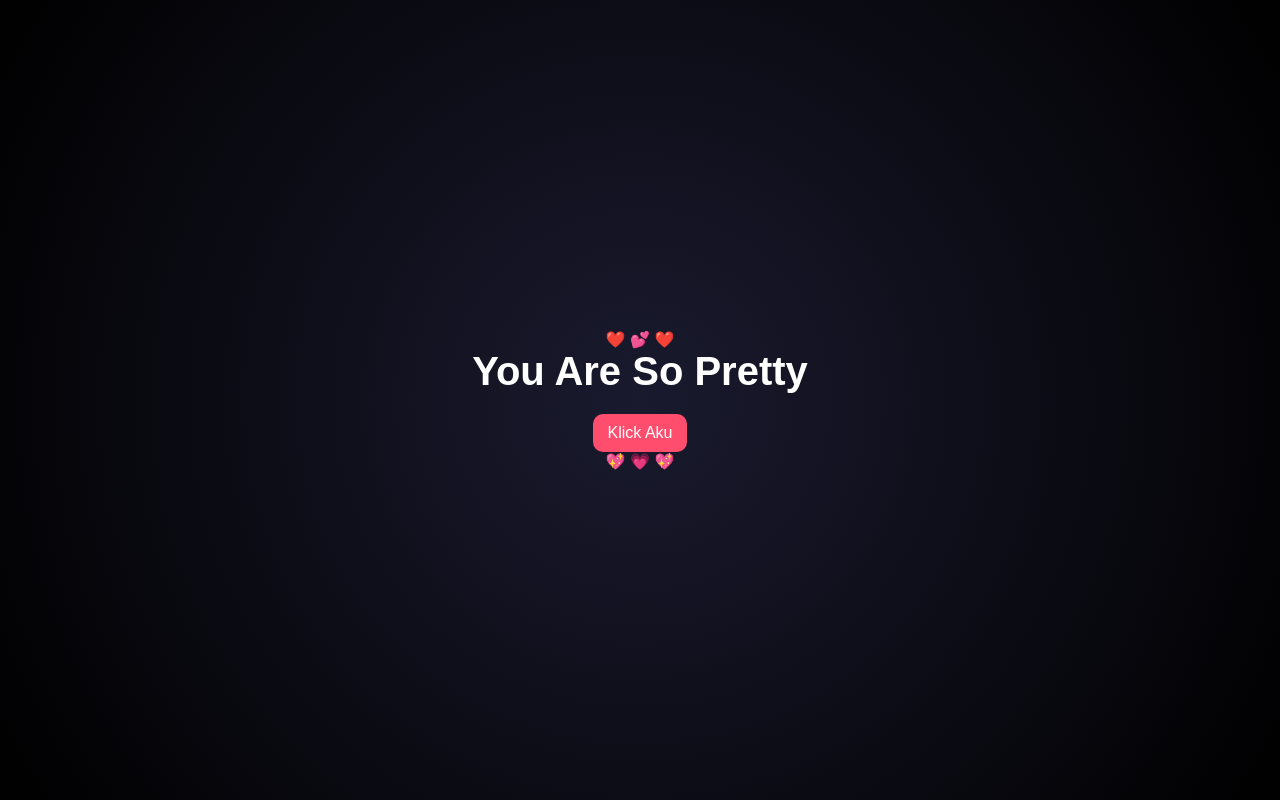
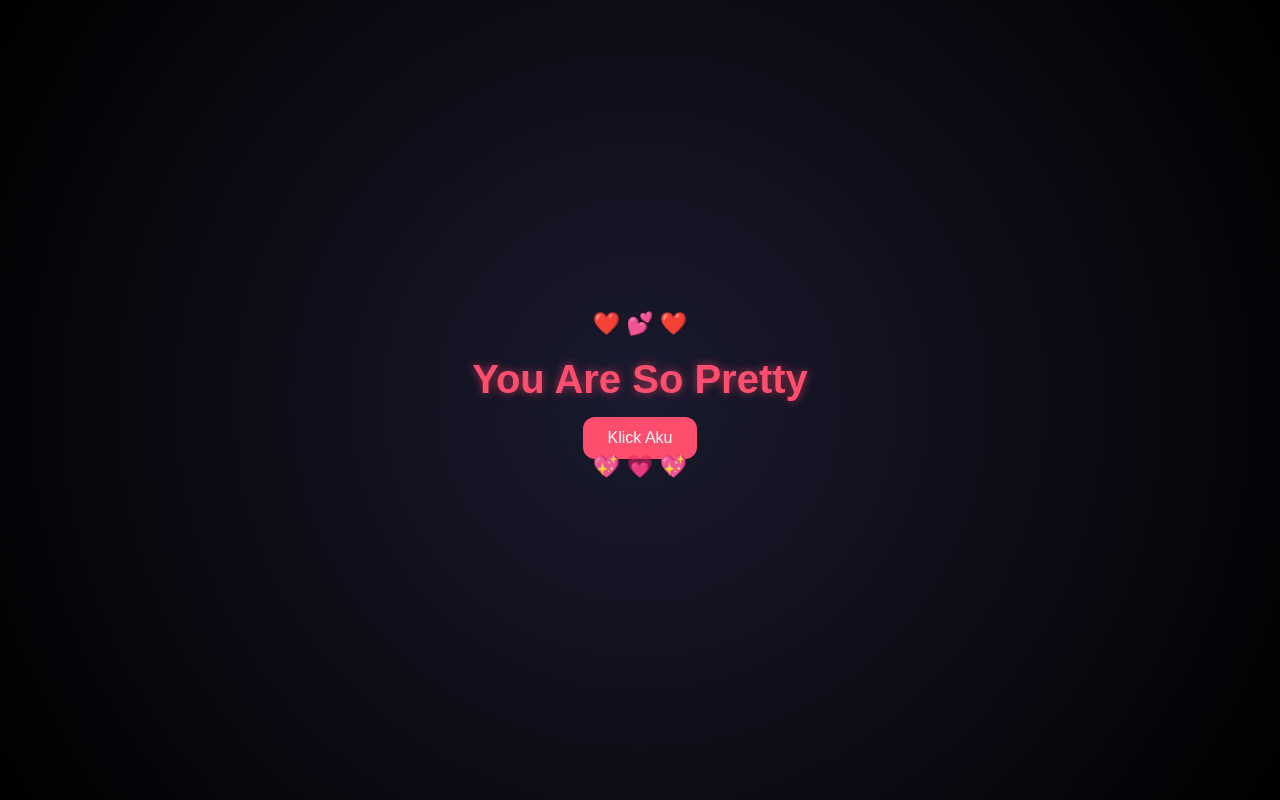
Before and after one commit to mlf167937-svg/Rauf, a Flask app: page / in a window 1280 px wide. Run offline with Flask 3, Linux system fonts and the light colour scheme.

Commit message:
Update style.css

```diff
--- a/static/style.css
+++ b/static/style.css
@@ -2,12 +2,12 @@
   margin:0;
   padding:0;
   box-sizing:border-box;
+  font-family:Arial;
 }
 
 body{
   background:#0b0b14;
   color:white;
-  font-family:Arial;
   overflow:hidden;
 }
 
@@ -27,73 +27,17 @@ body{
   padding:20px;
 }
 
-.box h1{
-  font-size:clamp(24px,5vw,40px);
-  margin-bottom:20px;
+h1{
+  font-size:clamp(22px,5vw,40px);
+  margin:15px 0;
+  color:#ff4d6d;
+  text-shadow:0 0 10px rgba(255,77,109,0.6);
 }
 
 button{
   padding:12px 25px;
   border:none;
-  border-radius:10px;
-  background:#ff4d6d;
-  color:white;
-  font-size:16px;
-}
-
-/* STORY */
-#container{
-  width:100%;
-  height:100vh;
-  display:flex;
-  justify-content:center;
-  align-items:center;
-}
-
-/* CARD RESPONSIVE */
-.card{
-  width:min(92vw,900px);
-  padding:clamp(15px,3vw,30px);
-  border-radius:20px;
-  background:rgba(255,255,255,0.06);
-  backdrop-filter:blur(10px);
-
-  position:absolute;
-
-  opacity:0;
-  transform:translateX(80px);
-  transition:1s ease;
-}
-
-.card.active{
-  opacity:1;
-  transform:translateX(0);
-}
-
-img{
-  width:100%;
-  max-height:60vh;
-  object-fit:cover;
-  border-radius:15px;
-  margin-top:10px;
-}
-
-h2{
-  font-size:clamp(20px,4vw,32px);
-  margin-bottom:10px;
-}
-
-.text{
-  margin-top:10px;
-  font-size:clamp(14px,2.5vw,18px);
-  line-height:1.8;
-  white-space:pre-line;
-}
-
-button{
-  padding:10px 15px;
-  border:none;
-  border-radius:10px;
+  border-radius:12px;
   background:#ff4d6d;
   color:white;
   font-size:16px;
@@ -105,3 +49,20 @@ button:hover{
   transform:scale(1.1);
   background:#ff2e55;
 }
+
+.love{
+  font-size:22px;
+  animation:float 2s infinite ease-in-out;
+}
+
+@keyframes float{
+  0%{transform:translateY(0);}
+  50%{transform:translateY(-8px);}
+  100%{transform:translateY(0);}
+}
+
+/* STORY */
+#container{
+  width:100%;
+  height:100vh;
+}
```
